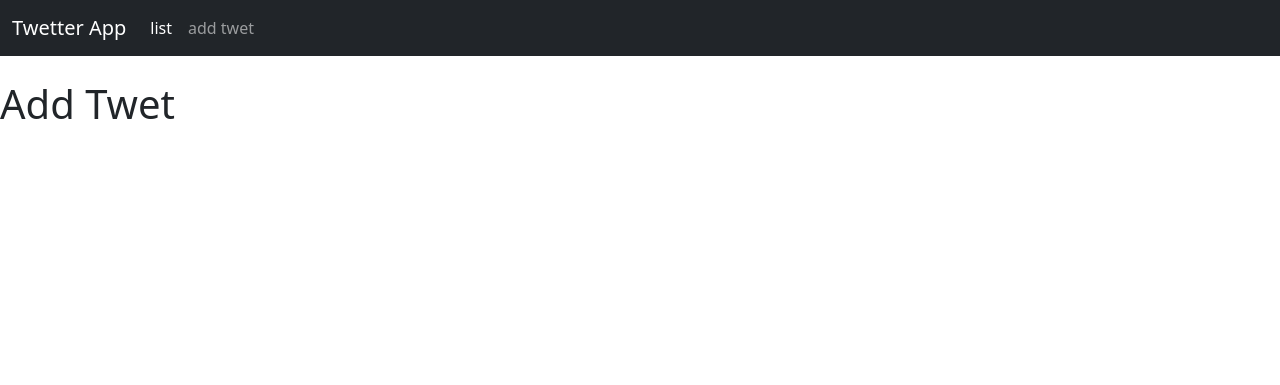
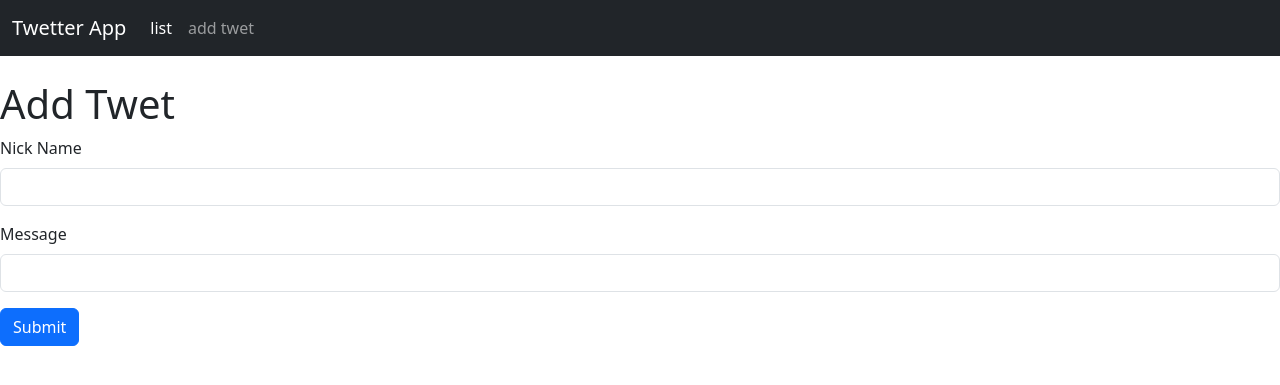
Before and after one commit to mustafasehirli/tweetter_app, a Django app: template django_twetter_app/twetterapp/templates/twetterapp/addtwet.html in a window 1280 px wide. Shown: the top 385 px of the page. Run offline with Django 4.2, Linux system fonts and the light colour scheme; the template is opened without the code that fills it, so the values that code supplies are empty; parts of the project's set-up code (start-up, migrations or seed data) failed here and were passed over.

Commit message:
last commit

```diff
--- a/django_twetter_app/django_twetter_app/urls.py
+++ b/django_twetter_app/django_twetter_app/urls.py
@@ -19,5 +19,5 @@ from django.urls import path, include
 
 urlpatterns = [
     path('admin/', admin.site.urls),
-    path("twitterapp/", include("twetterapp.urls"))
+    path("", include("twetterapp.urls"))
 ]
--- a/django_twetter_app/twetterapp/templates/twetterapp/addtwet.html
+++ b/django_twetter_app/twetterapp/templates/twetterapp/addtwet.html
@@ -2,4 +2,15 @@
 
 {%block content%}
 <h1>Add Twet</h1>
+<form action="" method="POST">
+    <div class="mb-3">
+      <label for="Nickname" class="form-label">Nick Name</label>
+      <input type="text" class="form-control" id="Nickname">
+    </div>
+    <div class="mb-3">
+      <label for="message" class="form-label">Message</label>
+      <input type="text" class="form-control" id="message">
+    </div>
+    <button type="submit" class="btn btn-primary">Submit</button>
+  </form>
 {%endblock%}
--- a/django_twetter_app/twetterapp/urls.py
+++ b/django_twetter_app/twetterapp/urls.py
@@ -4,6 +4,6 @@ from . import views
 app_name = "twetterapp"
 
 urlpatterns = [
-    path("listtwet",views.listtwet, name="listtwet"),
-    path("addtwet", views.addtwetter, name="addtwet")
+    path("list",views.listtwet, name="listtwet"),
+    path("add", views.addtwetter, name="addtwet")
 ]
--- a/django_twetter_app/twetterapp/views.py
+++ b/django_twetter_app/twetterapp/views.py
@@ -1,5 +1,5 @@
 from django.shortcuts import render
-import models
+from . import models
 
 def listtwet(request):
     all_tweet = models.Tweet.objects.all()
```
